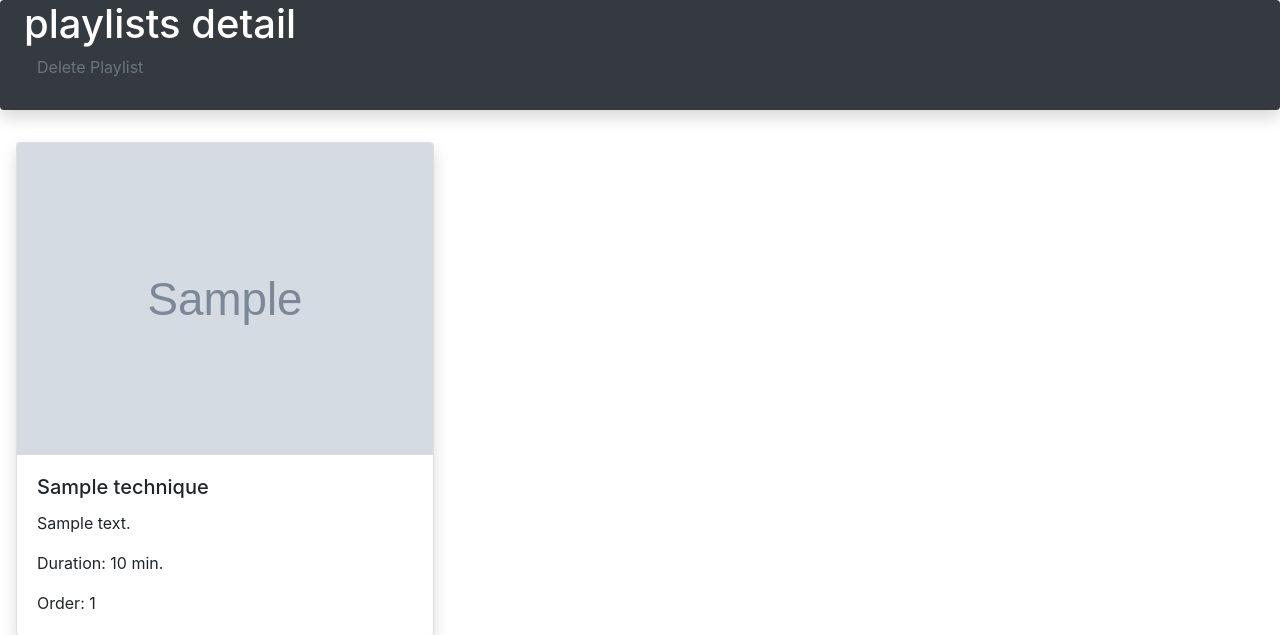
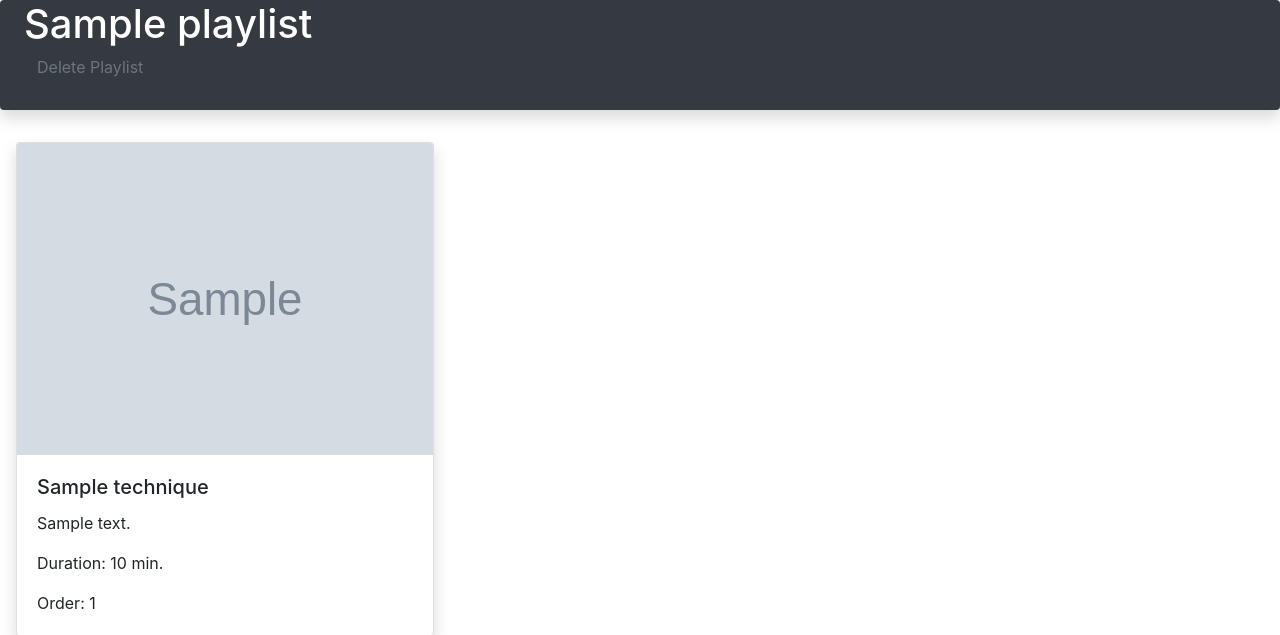
Before and after one commit to longevitytina/massage.ify, a Django app: page /profile/playlist/1/detail in a window 1280 px wide. Shown: the part 56-691 px from the top of the page. Run offline with Django 3.2, Linux system fonts and the light colour scheme; a user stored in the database is signed in; tables that the repository leaves empty hold one stand-in row (values such as "Sample post"); grey boxes marked "Sample" are stand-in pictures; parts of the project's set-up code (start-up, migrations or seed data) failed here and were passed over; some libraries are stand-ins or nearby versions.

Commit message:
Edits styling header

```diff
--- a/main_app/templates/playlists/playlist_detail.html
+++ b/main_app/templates/playlists/playlist_detail.html
@@ -4,7 +4,7 @@
   class="bg-dark shadow rounded overflow-hidden text-white d-flex align-items-center justify-content-between mb-3"
 >
   <div class="px-4 pt-0 pb-4">
-    <h1 class="mb-0">playlists detail</h1>
+    <h1 class="mb-0">{{playlist.name}}</h1>
     <a
       href="{% url 'delete_playlist' playlist.id %}"
       class="btn btn-link text-muted"
@@ -26,6 +26,7 @@
       <p class="card-text">{{ technique.technique.description }}</p>
       <p class="card-text">Duration: {{ technique.duration }} min.</p>
       <p class="card-text">Order: {{ technique.order }}</p>
+      <!-- <a href="{% url 'technique_detail' technique.id %}">View</a> -->
     </div>
   </div>
   {% endfor %}
```
